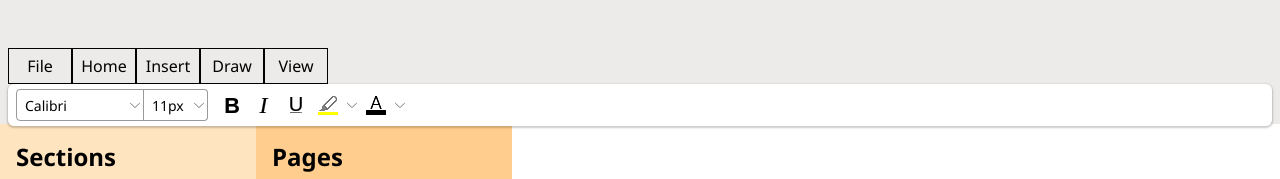
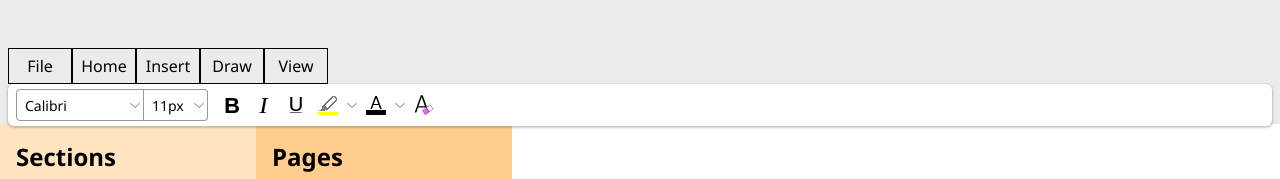
Before and after one commit to jjabides/one-note-clone, a React (Vite) app: page / in a window 1280 px wide. Shown: the top 179 px of the page. Built offline with nearby package versions, Linux system fonts and the light colour scheme.

Commit message:
Add ClearFormattingButton

```diff
--- a/src/App.tsx
+++ b/src/App.tsx
@@ -12,6 +12,7 @@ import Underline from "./images/Underline.svg";
 import ToggleButton from './components/ToggleButton';
 import HighlightButton from './components/HighlightButton';
 import FontColorButton from './components/FontColorButton';
+import ClearFormattingButton from './components/ClearFormattingButton';
 
 const CONTEXT_MENU_WIDTH = 200;
 const CONTEXT_MENU_ITEM_HEIGHT = 36;
@@ -465,6 +466,11 @@ function App({ initialProps }: { initialProps: InitialProps }) {
 		editorRef.current.execCommand('ForeColor', false, color)
 	}
 
+	function clearFormatting() {
+		if (!editorRef.current) return;
+		editorRef.current.execCommand('RemoveFormat')
+	}
+
 	return (
 		<div className="app" onContextMenu={e => onContextMenu(e, undefined)} onClick={e => e.button === 0 && setContextMenu(undefined)}>
 			<header>
@@ -517,6 +523,7 @@ function App({ initialProps }: { initialProps: InitialProps }) {
 							></ToggleButton>
 							<HighlightButton applyColor={applyHighlight}></HighlightButton>
 							<FontColorButton applyColor={applyFontColor}></FontColorButton>
+							<ClearFormattingButton onClick={clearFormatting}></ClearFormattingButton>
 						</span>
 					</div>
 				</div>
--- /dev/null
+++ b/src/components/ClearFormattingButton.tsx
@@ -0,0 +1,13 @@
+import "../styles/clear-formatting-btn.css";
+import ClearFormatting from "../images/ClearFormatting.svg";
+
+interface ClearFormattingButtonProps {
+    onClick: () => void;
+}
+
+export default function ClearFormattingButton({ onClick }: ClearFormattingButtonProps) {
+
+    return <div className="clear-formatting-btn btn" onClick={onClick}>
+        <img src={ClearFormatting} draggable="false"/>
+    </div>
+}
--- /dev/null
+++ b/src/styles/clear-formatting-btn.css
@@ -0,0 +1,12 @@
+.clear-formatting-btn {
+    width: 32px;
+    height: 32px;
+    display: flex;
+    align-items: center;
+    justify-content: center;
+}
+
+.clear-formatting-btn img {
+    width: 20px;
+    height: 20px;
+}
```
Also changed, not shown: src/images/ClearFormatting.svg (added).
